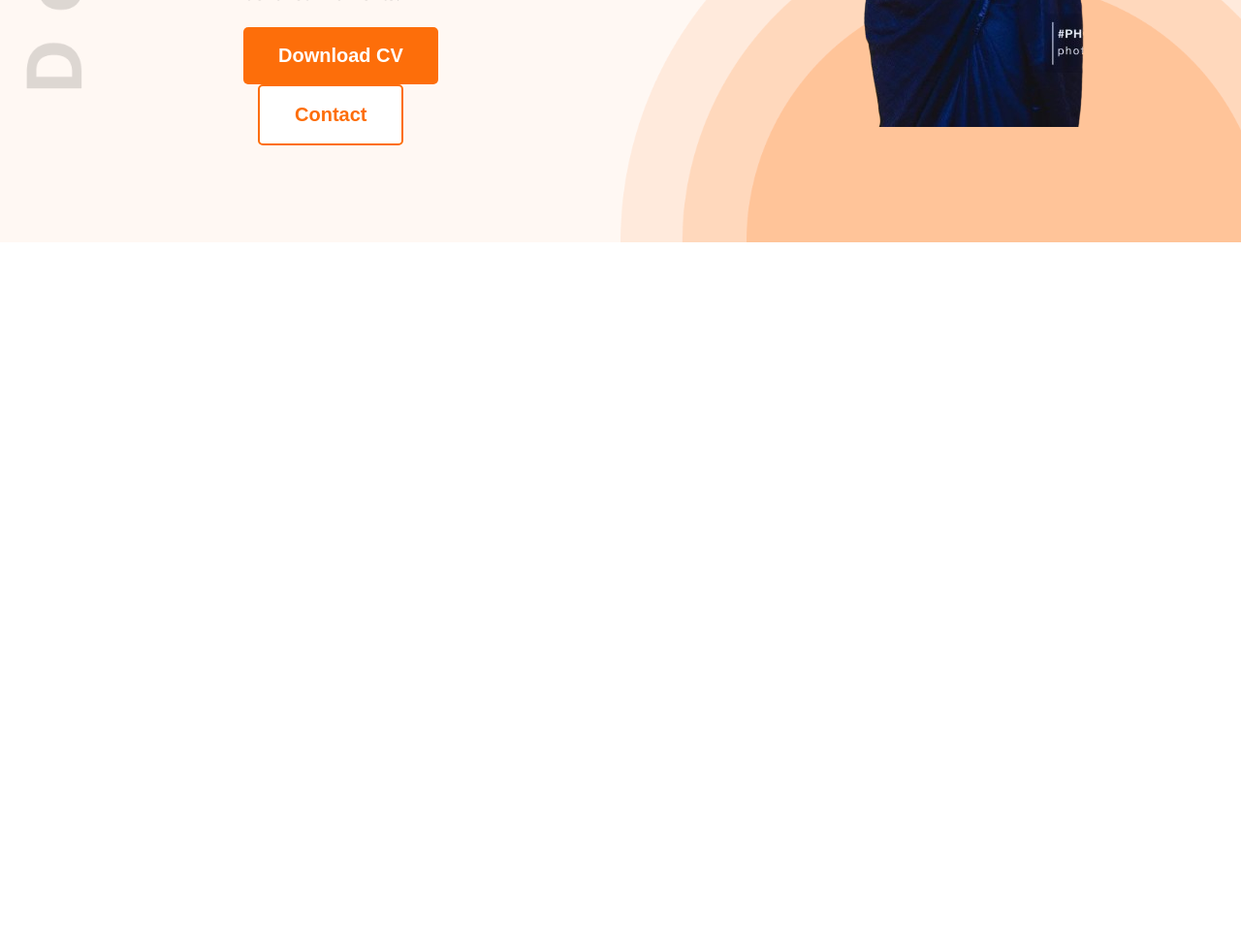
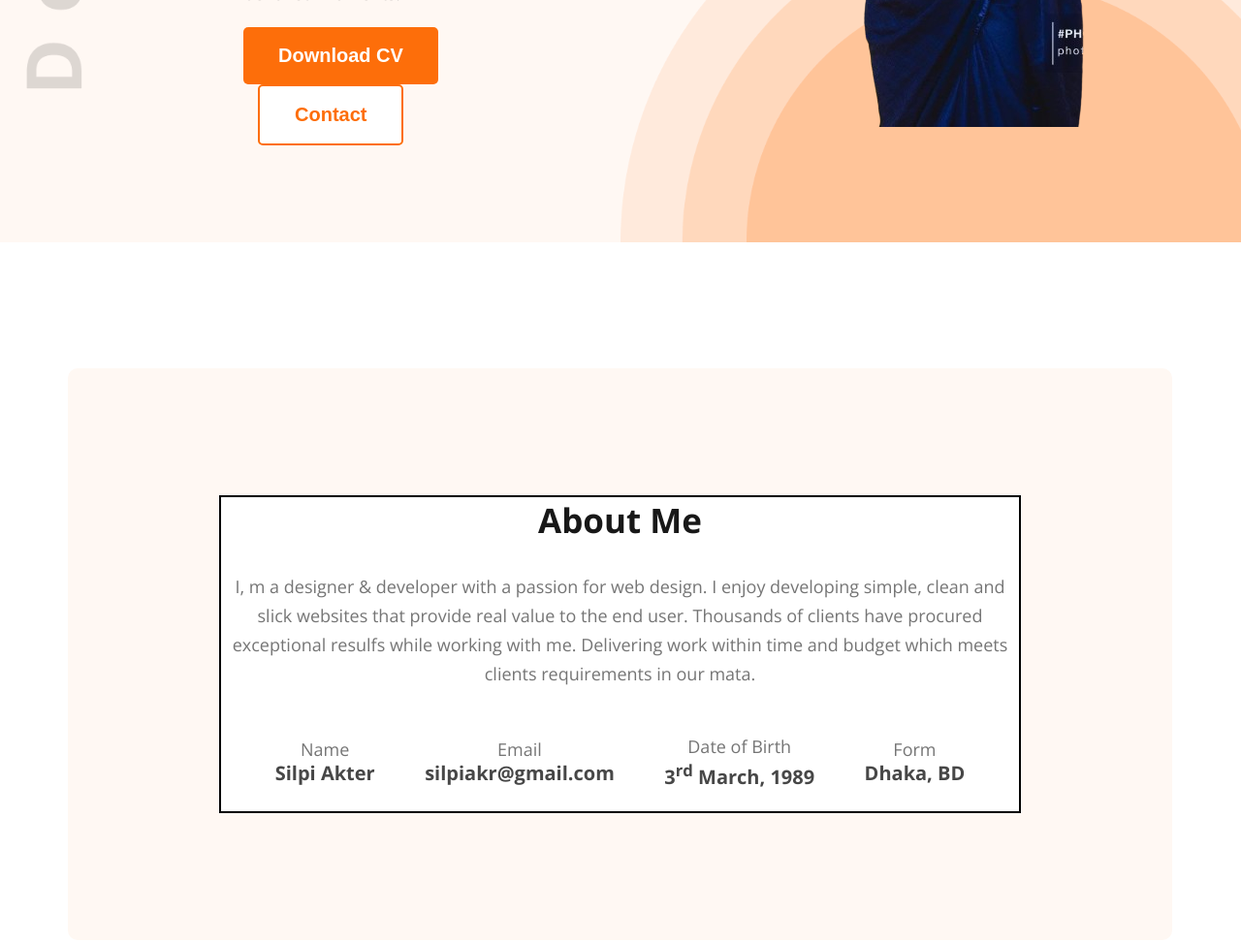
Before and after one commit to silpiAkter/web-dev-portfolio, a plain HTML site: page index.html in a window 1280 px wide. Shown: the part 670-1643 px from the top of the page at 97% size. Before the commit the page ends 920 px from the top, so only its background shows below. Drawn offline with nearby package versions, Linux system fonts and the light colour scheme.

Commit message:
added about section

```diff
--- a/index.html
+++ b/index.html
@@ -33,6 +33,33 @@
                 </div>
             </div>
         </header>
+        <main class="main">
+            <!-- about section start -->
+            <section class="about bg-primary">
+                <div class="about-content">
+                    <h3 class="section-title">About Me</h3>
+                    <p class="section-subtitle">I, m a designer & developer with a passion for web design. I enjoy developing simple, clean and slick websites that provide real value to the end user. Thousands of clients have procured exceptional resulfs while working with me. Delivering work within time and budget which meets clients requirements in our mata.</p>
+                    <div class="about-items">
+                        <div class="about-item">
+                            <p class="item-title">Name</p>
+                            <p class="item-description">Silpi Akter</p>
+                        </div>
+                        <div class="about-item">
+                            <p class="item-title">Email</p>
+                            <p class="item-description">silpiakr@gmail.com</p>
+                        </div>
+                        <div class="about-item">
+                            <p class="item-title">Date of Birth</p>
+                            <p class="item-description">3<sup>rd</sup> March, 1989</p>
+                        </div>
+                        <div class="about-item">
+                            <p class="item-title">Form</p>
+                            <p class="item-description">Dhaka, BD</p>
+                        </div>
+                    </div>
+                </div>
+            </section>
+            <!-- about section end -->
 
 </body>
 </html>
--- a/styles/style.css
+++ b/styles/style.css
@@ -117,3 +117,63 @@ nav li a{
     margin-bottom: -28px;
     margin-right: 70px;
 }
+
+/* main styles */
+.main{
+    max-width: 1140px;
+    margin: 0 auto;
+}
+/* about styles */
+
+.section-title, .title, .footer-title{
+    font-size: 35px;
+    font-weight: bold;
+    color: #181818;
+}
+.about{
+    max-width: 827px;
+    margin: 0 auto;
+    border-radius: 10px;
+    padding: 131px 156px;
+    margin: 130px 0px;
+}
+.about-content{
+    background-color: #FFFFFF;
+    text-align: center;
+    border: 2px solid;
+    padding: 0px 10px;
+
+}
+
+.section-subtitle{
+    margin: 30px 0px;color: rgb(117, 117, 117);
+    font-family: Open Sans;
+    font-size: 18px;
+    font-weight: 400;
+    line-height: 30px;
+    letter-spacing: 0%;
+    text-align: center;
+
+}
+.about-items{
+    display: flex;
+    align-items: center;
+    justify-content: space-around;
+    padding: 20px;
+}
+.item-title{
+    color: #757575;
+    font-size: 18px;
+    font-weight: 400;
+    line-height: 20px;
+    letter-spacing: 0%;
+    text-align: center;
+}
+.item-description{
+    color: #474747;
+    font-size: 20px;
+    font-weight: 700;
+    line-height: 30px;
+    letter-spacing: 0%;
+    text-align: center;
+}
```
